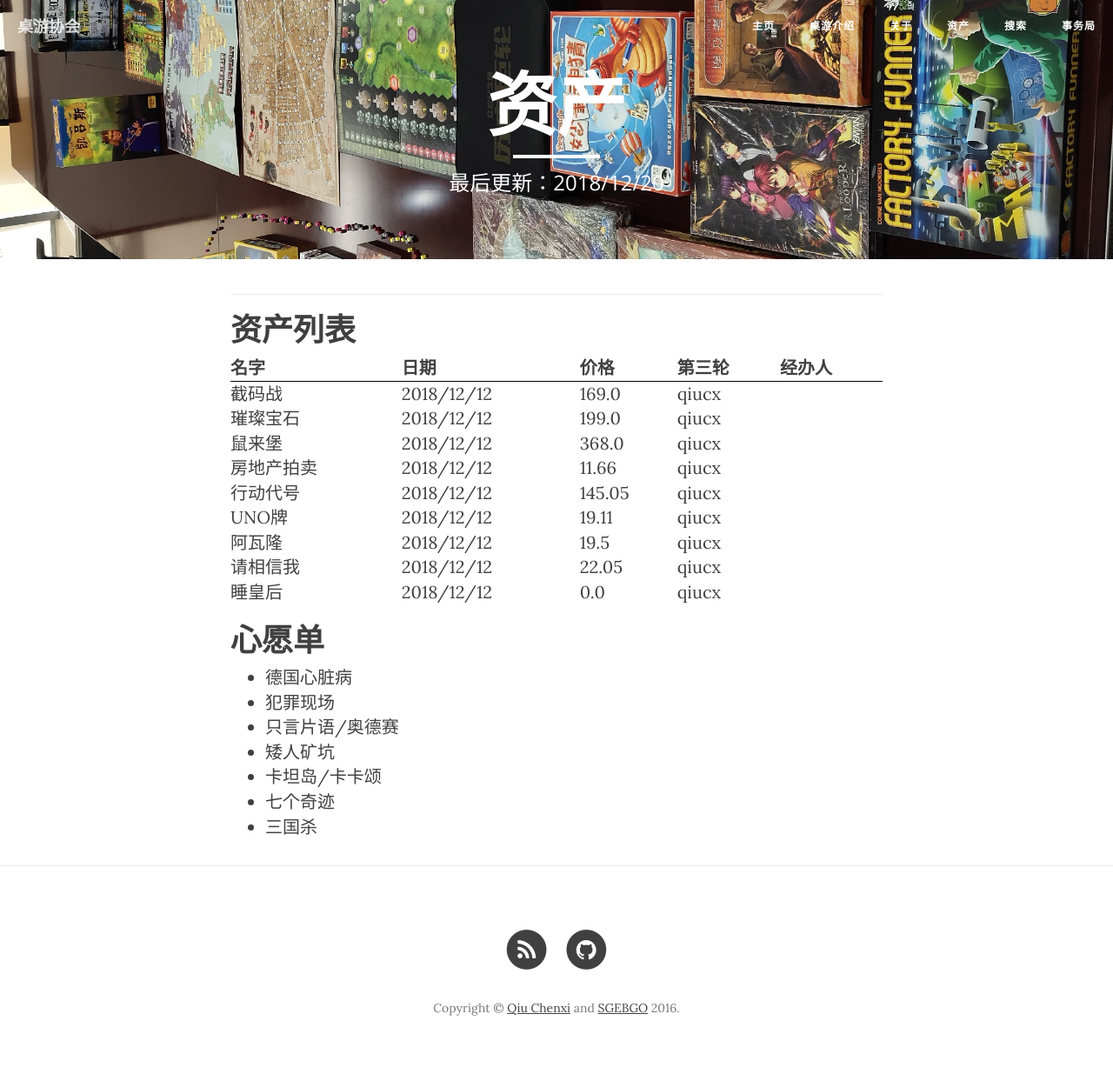
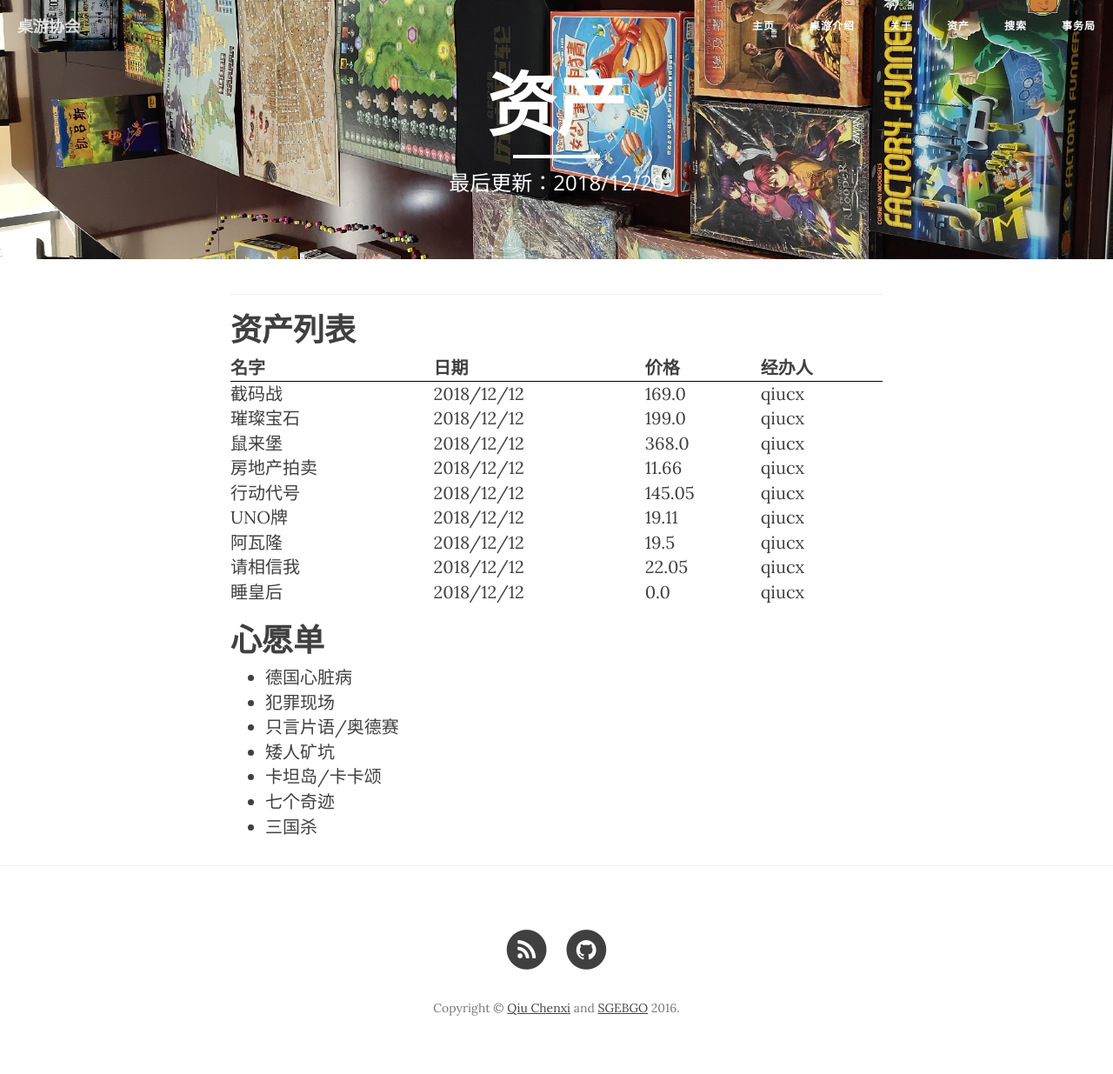
Before and after one commit to SGEBGO/SGEBGO.github.io, a Jekyll site: the page built from asset.html, in a window 1280 px wide. Shown: the whole page at 87% size. Built offline with Jekyll 4.4.1, drawn with Linux system fonts in a browser that asks for light colours; nearby versions of some CDN libraries.

Commit message:
asset bug fix

```diff
--- a/asset.html
+++ b/asset.html
@@ -16,7 +16,6 @@ header-img: "img/home-bg.jpg"
       <th>名字</th>
       <th>日期</th>
       <th>价格</th>
-      <th>第三轮</th>
       <th>经办人</th>
     </tr>
   </thead>
```
